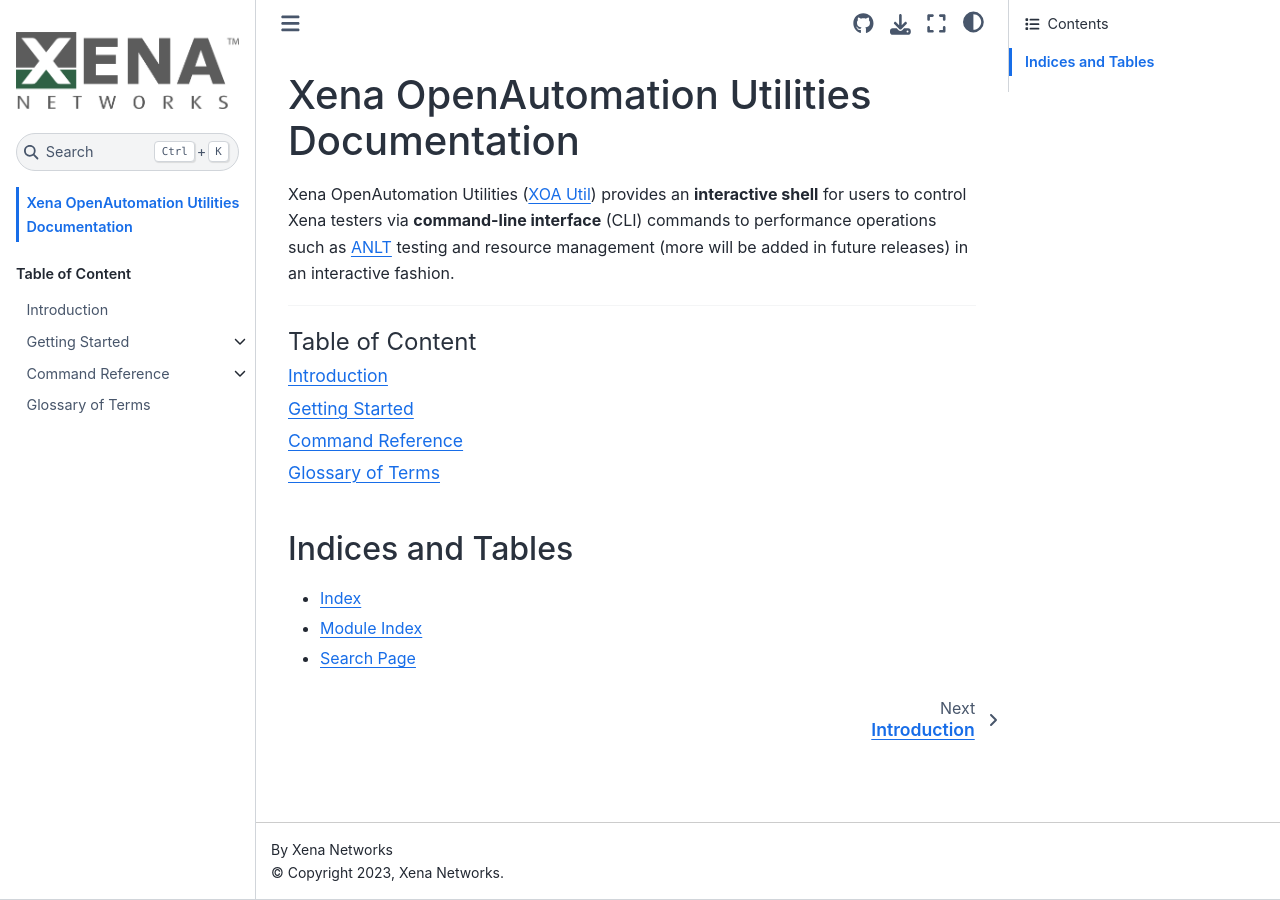
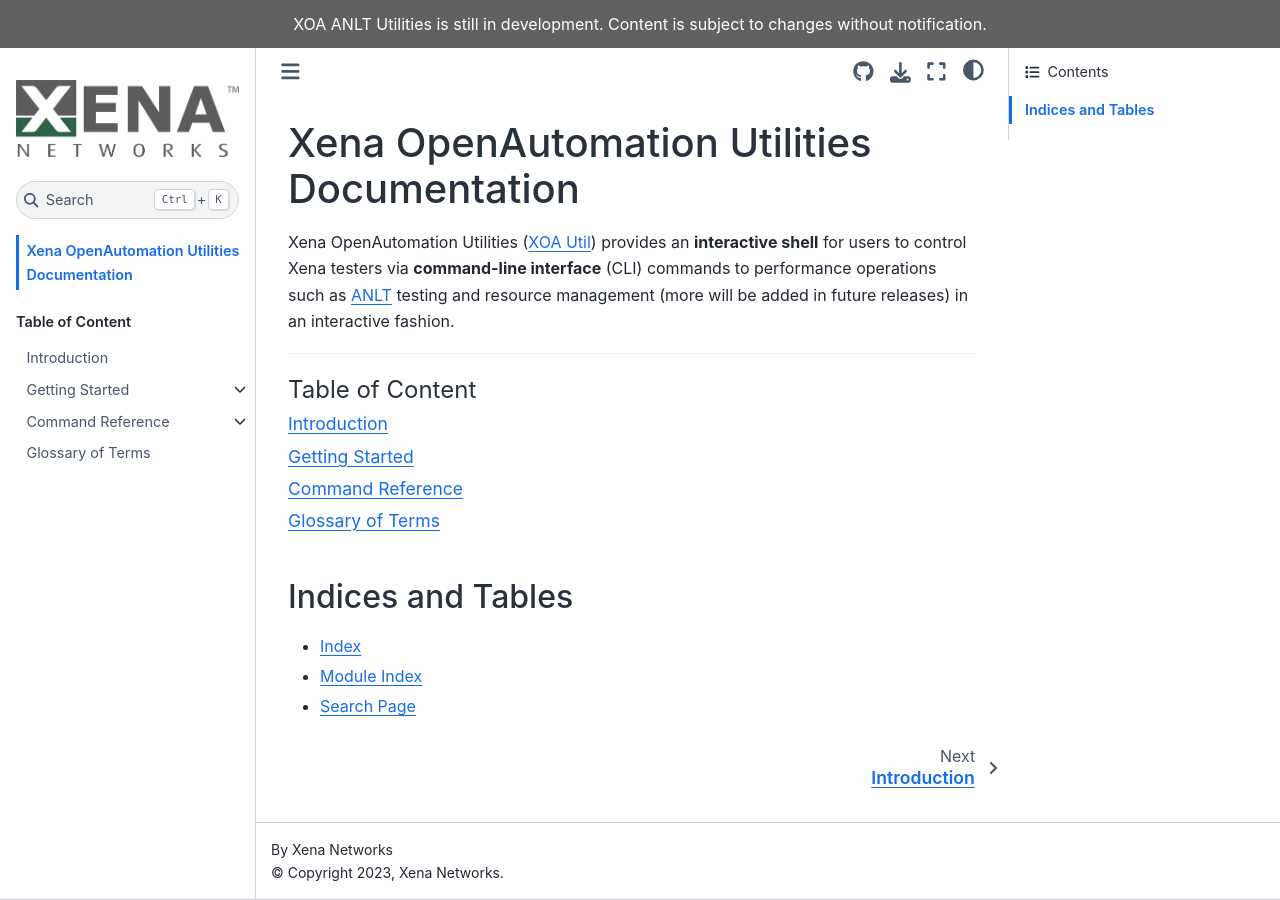
Before and after one commit to xenanetworks/open-automation-utilities, a Sphinx documentation site: the page built from docs/source/index.rst, in a window 1280 px wide. Built offline with Sphinx 7.4.7 and the Sphinx Book theme 1.1.4, drawn with Linux system fonts in a browser that asks for light colours; pages that are not in the unit, such as notebooks, are missing from menus.

Commit message:
docs: Add devel announcement banner

```diff
--- a/docs/source/conf.py
+++ b/docs/source/conf.py
@@ -136,6 +136,7 @@ html_theme_options = {
     "show_toc_level": 1,
     "use_download_button": True,
     "show_navbar_depth": 1,
+    "announcement": "XOA ANLT Utilities is still in development. Content is subject to changes without notification.",
 }
 
 html_split_index = True
```
